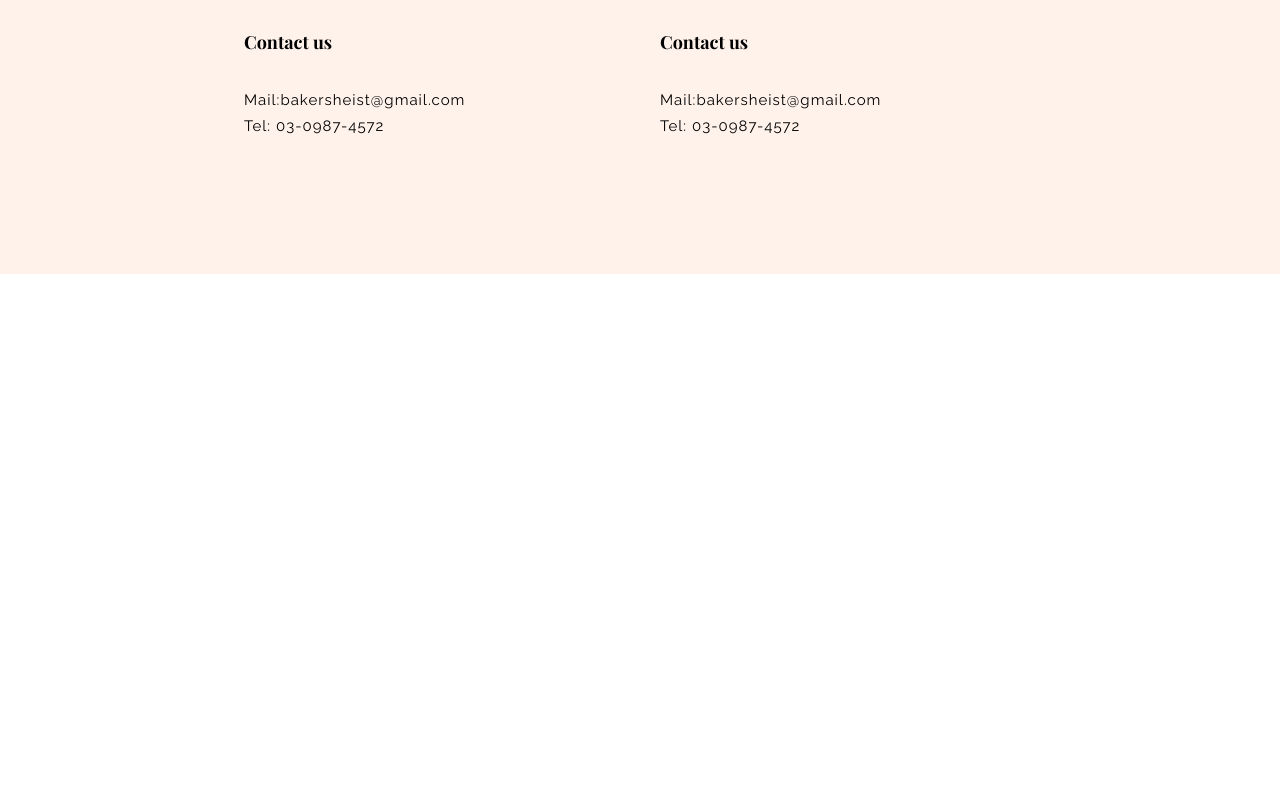
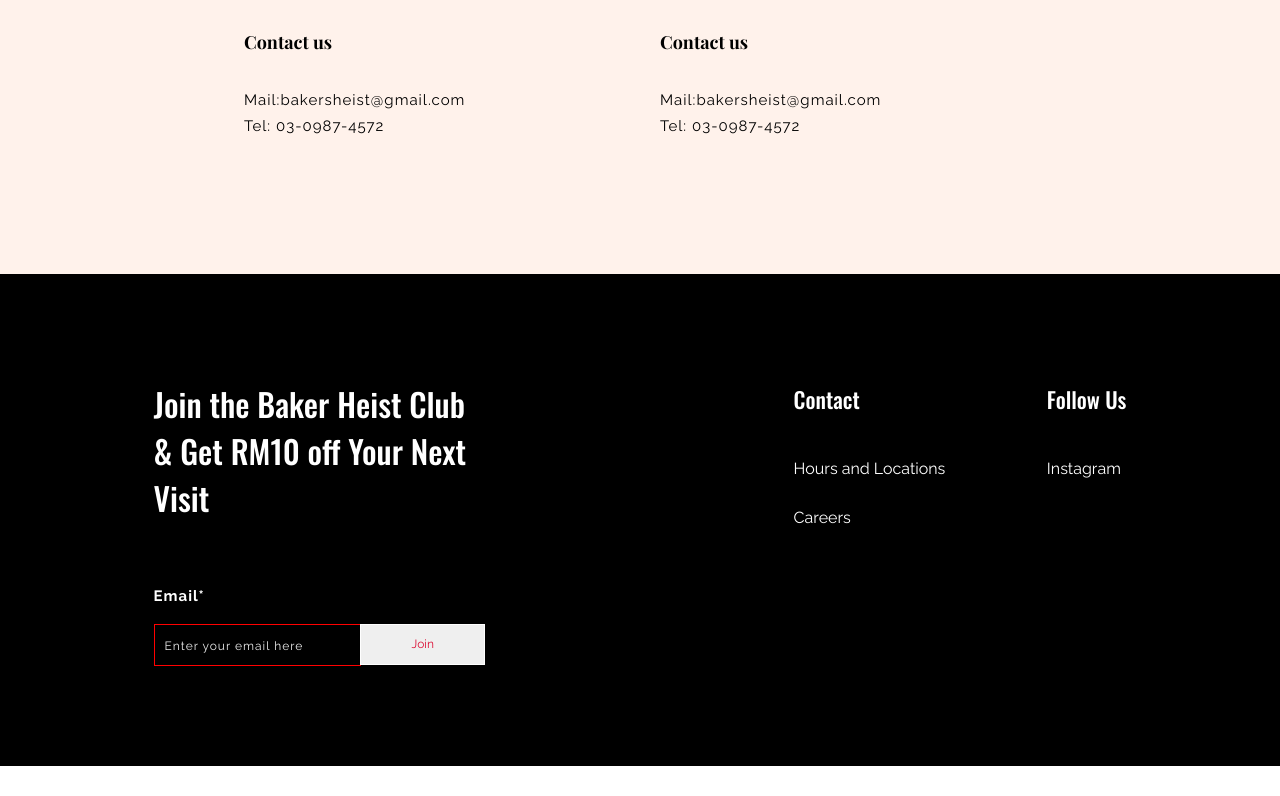
Before and after one commit to najmusyathir/BakersHeist, a plain HTML site: page views/hrs_location.html in a window 1280 px wide. Shown: the part 886-1682 px from the top of the page. Before the commit the page ends 1160 px from the top, so only its background shows below. Drawn offline with nearby package versions, Linux system fonts and the light colour scheme; a web font is replaced by a local one.

Commit message:
Modify: Completed hrs&location pages include footer

```diff
--- a/views/css/styles.css
+++ b/views/css/styles.css
@@ -4,6 +4,16 @@
     padding: 0;
     overflow-x: hidden;
 
+}
+
+h0 {
+    font-size: 60px;
+    font-family: 'Oswald', sans-serif;
+    font-weight: 500;
+    font-size: 55px;
+    display: flex;
+    text-align: left;
+    margin: 30px 0;
 }
 
 h1 {
@@ -24,11 +34,33 @@
     font-weight: 700;
 }
 
+h4 {
+    font-family: 'Oswald', sans-serif;
+    font-size: 22px;
+    font-weight: 500;
+}
+
+h6 {
+    font-family: 'Raleway', sans-serif;
+    font-size: 15px;
+    line-height: 26px;
+    letter-spacing: 1px;
+}
+
+h7 {
+    font-family: 'Raleway', sans-serif;
+    font-size: 18px;
+    font-weight: 600;
+    line-height: 26px;
+    letter-spacing: 1px;
+}
+
 p {
     font-family: 'Raleway', sans-serif;
     font-size: 15px;
     line-height: 26px;
     letter-spacing: 1px;
+    max-width: 60ch;
 }
 
 a {
@@ -93,4 +125,100 @@
 
 footer {
     background: black;
+    max-height: 526px;
+    width: 100vw;
+    display: flex;
+    justify-content: center;
+    padding: 10vh 0;
+    margin-bottom: 30px;
+
+    .footer_child {
+        display: flex;
+        flex-direction: row;
+        justify-content: center;
+        width: 100vw;
+        max-width: 1600px;
+
+        >* {
+            width: 50%;
+            margin: 0 12%;
+        }
+
+    }
+
+    >*,
+    a {
+        color: white;
+    }
+
+    .mailbox {
+        margin: 20px 0;
+        width: 100%;
+        display: flex;
+        flex-direction: column;
+
+        ::placeholder {
+            font-family: 'Raleway', sans-serif;
+            font-size: 12px;
+            align-items: center;
+            line-height: 26px;
+            letter-spacing: 1px;
+            color: #ededed;
+        }
+
+        h6 {
+            margin: 15px 0;
+        }
+
+        >* {
+            margin: 0;
+        }
+
+        form {
+            width: 100%;
+            display: flex;
+        }
+
+        input[type=text] {
+            background: none;
+            border: 1px red solid;
+            outline: none;
+            padding: 10px;
+            font-size: 16px;
+            color: #919191;
+            width: 60%;
+            height: 20px;
+        }
+
+        input[type=submit] {
+            position: relative;
+            right: 1px;
+            font-size: 12px;
+            border: white 1px solid;
+            border-radius: 0;
+            color: #db0f35;
+            padding: 10px;
+            height: 41px;
+            width: 40%;
+            font-family: 'Raleway', sans-serif;
+            transition: 300ms;
+
+            &:hover {
+                cursor: pointer;
+                background: #db0f35;
+                color: white;
+            }
+        }
+    }
+
+    .footer_links {
+        display: flex;
+        justify-content: space-between;
+
+        a {
+            padding: 15px 0;
+        }
+    }
+
+
 }
--- a/views/hrs_location.html
+++ b/views/hrs_location.html
@@ -33,8 +33,6 @@
         </div>
     </header>
 
-
-
     <div class="main">
         <h3 style="color: #db0f35;">Hours & Locations</h3>
         <h1>
@@ -63,7 +61,7 @@
             <div class="flex_col">
                 <img src="../assets/ic_right_arr.svg" alt="arrow" class="arrow">
 
-                <h2>Bakers Heist KL East Mall</h2>
+                <h2>Bakers Heist Pavillion KL</h2>
                 <p>Lot C3.10.01B, Level 3, Pavilion<br>
                     KL, 168, Jln Bukit Bintang,<br>
                     Bukit Bintang, 55100 Kuala <br>
@@ -84,6 +82,42 @@
 
     <footer>
 
+        <div class="footer_child">
+            <div class="flex_col">
+                <h2>Join the Baker Heist Club & Get RM10 off Your Next Visit</h2>
+
+                <div class="mailbox">
+                    <h6>Email*</h6>
+                    <form action="mailto:bakersheist@gmail.com" method="post" enctype="text/plain">
+                        <input type="text" name="name" placeholder="Enter your email here">
+                        <input type="submit" value="Join">
+                    </form>
+                </div>
+
+            </div>
+
+            <div class="footer_links">
+                <div class="flex_col">
+                    <h4>
+                        Contact
+                    </h4>
+                    <a href="./hrs_location.html">
+                        Hours and Locations
+                    </a>
+                    <a href="./about_us.html">
+                        Careers
+                    </a>
+                </div>
+                <div class="flex_col">
+                    <h4>
+                        Follow Us
+                    </h4>
+                    <a href="https://www.instagram.com/baker_heist15/">
+                        Instagram
+                    </a>
+                </div>
+            </div>
+        </div>
     </footer>
 </body>
 
```
